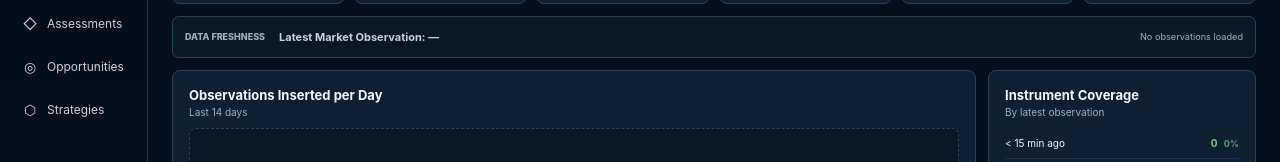
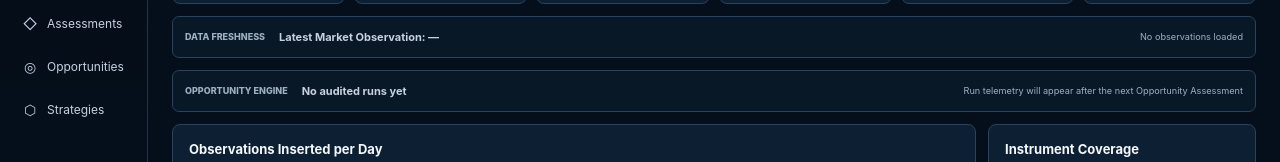
Before and after one commit to ClimbingBuddies/Trading, a Next.js app: page /admin in a window 1280 px wide. Shown: the part 179-341 px from the top of the page. Built offline with nearby package versions, Linux system fonts and the light colour scheme; no server answers; the database is empty.

Commit message:
Show Opportunity Assessment model telemetry on Admin

```diff
--- a/app/admin/page.tsx
+++ b/app/admin/page.tsx
@@ -1,6 +1,7 @@
 import Link from 'next/link'
 import LoadChart from '@/components/LoadChart'
 import { getAdminDashboardData } from '@/lib/dashboard'
+import { getLatestOpportunityAssessmentRun } from '@/lib/opportunity-runs'
 
 export const dynamic = 'force-dynamic'
 
@@ -31,11 +32,18 @@ function freshnessPercent(value: number, total: number) {
 
 export default async function AdminPage() {
   try {
-    const data = await getAdminDashboardData()
+    const [data, opportunityRun] = await Promise.all([
+      getAdminDashboardData(),
+      getLatestOpportunityAssessmentRun(),
+    ])
     const latestAgeMinutes = data.latestObservationAt
       ? Math.max(0, Math.round((Date.now() - new Date(data.latestObservationAt).getTime()) / 60000))
       : null
     const health = data.failuresToday > 0 ? 'Warning' : latestAgeMinutes !== null && latestAgeMinutes > 90 ? 'Warning' : data.lastRun ? 'Healthy' : 'No data'
+
+    const opportunityModel = opportunityRun
+      ? `${opportunityRun.model_reported === 'unknown' ? 'Model not captured' : opportunityRun.model_reported}${opportunityRun.reasoning_level_reported ? ` · ${opportunityRun.reasoning_level_reported}` : ''}`
+      : 'No audited runs yet'
 
     return (
       <div className="page">
@@ -65,6 +73,16 @@ export default async function AdminPage() {
           <span>DATA FRESHNESS</span>
           <strong>Latest Market Observation: {fmtDate(data.latestObservationAt)}</strong>
           <small>{latestAgeMinutes === null ? 'No observations loaded' : `Age: ${latestAgeMinutes} min`}</small>
+        </section>
+
+        <section className="freshnessBar">
+          <span>OPPORTUNITY ENGINE</span>
+          <strong>{opportunityModel}</strong>
+          <small>
+            {opportunityRun
+              ? `${opportunityRun.status} · ${opportunityRun.execution_source} · ${opportunityRun.themes_completed}/${opportunityRun.themes_requested} themes · Spec ${opportunityRun.github_spec_version ?? '—'} · ${fmtDate(opportunityRun.completed_at ?? opportunityRun.started_at)}`
+              : 'Run telemetry will appear after the next Opportunity Assessment'}
+          </small>
         </section>
 
         <section className="analyticsGrid adminAnalytics">
```
